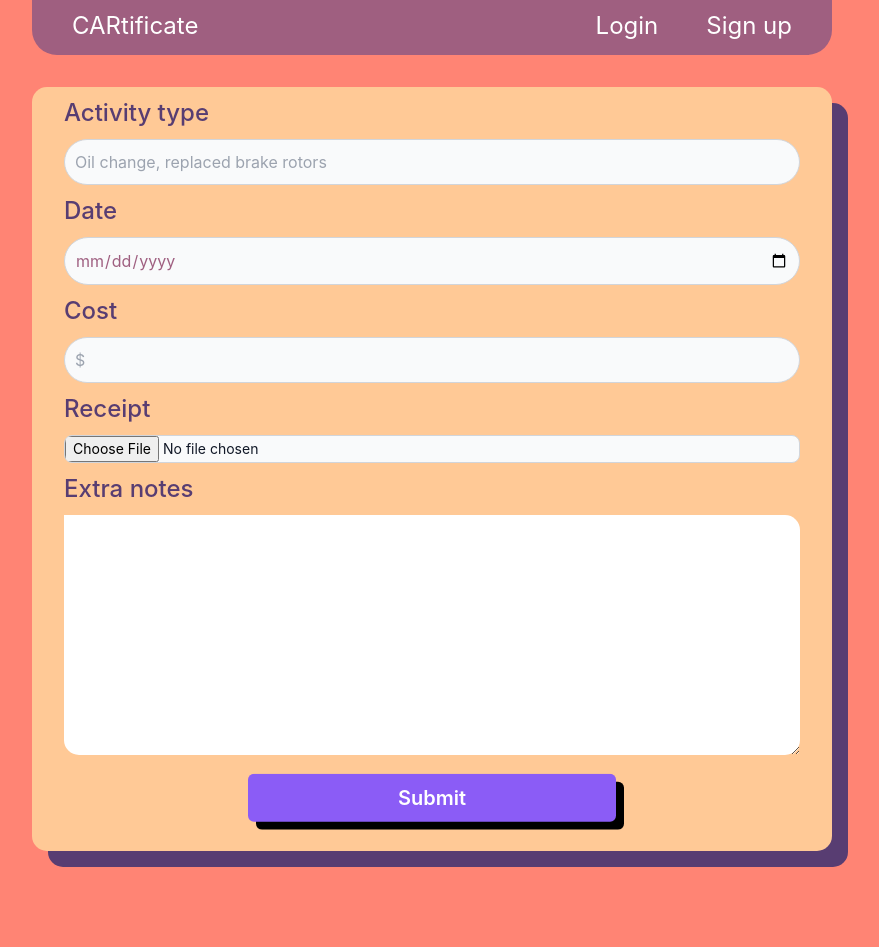
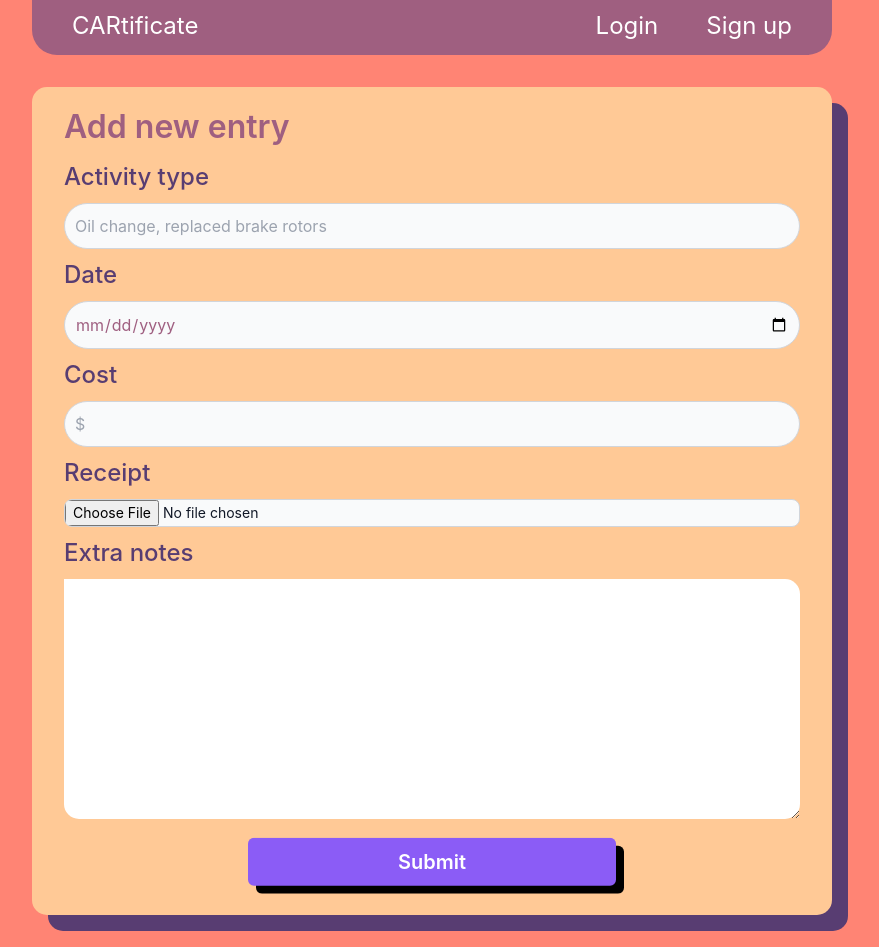
Before and after one commit to NeggFriedRice/cartificate-frontend, a React (Vite) app: page /updates/new in a window 1280 px wide. Shown: the whole page, without its empty margins (208-1087 px from the left). Before the commit the page ends 883 px from the top, so only its background shows below. Built offline with nearby package versions, Linux system fonts and the light colour scheme; no server answers.

Commit message:
Add colour change to EditForm component, add headings to add entry form and edit entry forms

```diff
--- a/src/components/EditForm.jsx
+++ b/src/components/EditForm.jsx
@@ -53,14 +53,15 @@ const EditForm = ({ id, setEdited }) => {
 	}
 
 	const inputFormat = 'bg-gray-50 border border-gray-300 text-gray-900 sm:text-sm rounded-full focus:ring-primary-600 focus:border-primary-600 block w-full p-2.5 text-setPurpleLight lg:mb-4 mt-4'
-	const headingFormat = 'block mb-2 text-sm font-medium text-setPurpleDark text-[1.25rem] lg:text-[1.5rem]'
+	const headingFormat = 'block mb-2 mt-4 text-sm font-medium text-setPurpleDark text-[1.25rem] lg:text-[1.5rem]'
 
 	return (
 		<>
 			{activity &&
-			<div className="flex justify-center bg-setPeach my-8 rounded-[15px] shadow-block-md shadow-setPurpleDark">
+			<div className="flex justify-center bg-[#99d3cf] my-8 rounded-[15px] shadow-block-md shadow-setPurpleDark">
 			<form onSubmit={submitHandler} className="w-[100%] px-8">
 				<div className="my-4">
+				<h2 className="text-[2rem] text-setPurpleLight font-semibold">Update existing entry</h2>
 				<h2 className={headingFormat}>Activity type</h2>
 				<input className={inputFormat} type="text" name="activity" placeholder="Oil change, replaced brake rotors" value={activity.activity} onChange={changeHandler}/>
 				</div>
@@ -90,7 +91,7 @@ const EditForm = ({ id, setEdited }) => {
 				<div className="flex flex-col my-4">
 				<textarea className="textarea bg-white mb-4 text-setPurpleLight" rows="10" name="notes" value={activity.notes} onChange={changeHandler}></textarea>
 				<div className="flex justify-center">
-				<button className="flex w-[50%] justify-center rounded-md transition-all duration-1000 bg-violet-500 px-3 py-1.5 text-sm font-semibold leading-6 text-white hover:bg-violet-400 focus-visible:outline focus-visible:outline-2 focus-visible:outline-offset-2 focus-visible:outline-violet-600 mb-4 lg:text-[1.25rem] lg:py-3 shadow-block-sm animate-floatxs">Submit</button>
+				<button className="flex w-[50%] justify-center rounded-md transition-all duration-1000 bg-red-500 px-3 py-1.5 text-sm font-semibold leading-6 text-white hover:bg-red-400 focus-visible:outline focus-visible:outline-2 focus-visible:outline-offset-2 focus-visible:outline-violet-600 mb-4 lg:text-[1.25rem] lg:py-3 shadow-block-sm animate-floatxs">Save changes</button>
 				</div>
 				</div>
 			</form>
--- a/src/components/UpdateForm.jsx
+++ b/src/components/UpdateForm.jsx
@@ -40,13 +40,14 @@ const UpdateForm = ({updates, addUpdate}) => {
   }
 
   const inputFormat = 'bg-gray-50 border border-gray-300 text-gray-900 sm:text-sm rounded-full focus:ring-primary-600 focus:border-primary-600 block w-full p-2.5 text-setPurpleLight lg:mb-4 mt-4'
-  const headingFormat = 'block mb-2 text-sm font-medium text-setPurpleDark text-[1.25rem] lg:text-[1.5rem]'
+  const headingFormat = 'block mb-2 mt-4 text-sm font-medium text-setPurpleDark text-[1.25rem] lg:text-[1.5rem]'
 
   return (
     <>
     <div className="flex justify-center bg-setPeach my-8 rounded-[15px] shadow-block-md shadow-setPurpleDark">
       <form onSubmit={submitHandler} className="w-[100%] px-8">
         <div className="my-4">
+        <h2 className="text-[2rem] text-setPurpleLight font-semibold">Add new entry</h2>
           <h2 className={headingFormat}>Activity type</h2>
           <input className={inputFormat} type="text" name="activity" placeholder="Oil change, replaced brake rotors" value={activity.name} onChange={changeHandler}/>
         </div>
```
